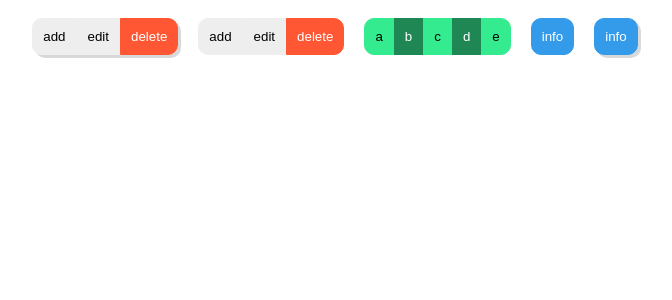
After one commit to Vym38224/PHP, a PHP site: page /views/components/panel.html in a window 1280 px wide. The commit adds this page. Shown: the top 300 px of the page, without its empty margins (305-977 px from the left). Run offline with PHP 8.4, Linux system fonts and the light colour scheme.

Commit message:
seminar 8 zacatek ale mozna hotovo

```diff
--- a/www2/databaze/index.php
+++ b/www2/databaze/index.php
@@ -7,6 +7,7 @@ require_once "controllers/DashboardController.php";
 require_once "controllers/ItemsController.php";
 require_once "controllers/OthersController.php";
 require_once "controllers/RouterController.php";
+
 
 $url = isset($_GET['url']) ? $_GET['url'] : 'dashboard/index';
 $url = rtrim($url, '/');
--- /dev/null
+++ b/www2/databaze/views/components/panel.html
@@ -0,0 +1,104 @@
+<!DOCTYPE html>
+<html lang="cs">
+
+<head>
+    <meta charset="UTF-8">
+    <meta name="viewport" content="width=device-width, initial-scale=1.0">
+    <title>React Panel Komponenta</title>
+    <script src="https://unpkg.com/react@18/umd/react.development.js"></script>
+    <script src="https://unpkg.com/react-dom@18/umd/react-dom.development.js"></script>
+    <script src="https://unpkg.com/@babel/standalone/babel.min.js"></script>
+    <style>
+        #root {
+            display: flex;
+            flex-wrap: wrap;
+            justify-content: center;
+        }
+
+        .panel {
+            margin: 10px;
+            display: flex;
+            flex-wrap: wrap;
+            border-radius: 10px;
+        }
+
+        .panel.shadow {
+            box-shadow: 3px 3px 0px rgb(0 0 0 / 15%);
+        }
+
+        .button {
+            padding: 10px;
+            border: none;
+            cursor: pointer;
+            display: inline-block;
+        }
+
+        .panel .button:first-child {
+            border-top-left-radius: 10px;
+            border-bottom-left-radius: 10px;
+        }
+
+        .panel .button:last-child {
+            border-top-right-radius: 10px;
+            border-bottom-right-radius: 10px;
+        }
+    </style>
+</head>
+
+<body>
+    <div id="root"></div>
+    <script type="text/babel">
+        const { useState } = React;
+
+        function Panel({ buttons, shadow, className }) {
+            return (
+                <div className={`panel ${shadow ? 'shadow' : ''} ${className}`}>
+                    {buttons.map((button, index) => (
+                        <button
+                            key={index}
+                            className="button"
+                            style={{
+                                backgroundColor: button.color,
+                                color: button.text === "info" ? '#fff' : (button.inverse ? '#000' : '#fff'), // Nastavení bílé barvy textu pro tlačítko "info"
+                                border: `1px solid ${button.color}`
+                            }}
+                        >
+                            {button.text}
+                        </button>
+                    ))}
+                </div>
+            );
+        }
+
+        const buttons = [
+            { text: "add", color: "#eee", inverse: true },
+            { text: "edit", color: "#eee", inverse: true },
+            { text: "delete", color: "#FF5733" }
+        ];
+
+        const buttons2 = [
+            { text: "a", color: "#34eb8f", inverse: true },
+            { text: "b", color: "#1f8753" },
+            { text: "c", color: "#34eb8f", inverse: true },
+            { text: "d", color: "#1f8753" },
+            { text: "e", color: "#34eb8f", inverse: true }
+        ];
+
+        const buttons3 = [
+            { text: "info", color: "#349beb", inverse: true }
+        ];
+
+        const root = ReactDOM.createRoot(document.getElementById('root'));
+        root.render(
+            <>
+                <Panel buttons={buttons} className="shadow" />
+                <Panel buttons={buttons} />
+                <Panel buttons={buttons2} />
+                <Panel buttons={buttons3} />
+                <Panel buttons={buttons3} className="shadow" />
+            </>
+        );
+    </script>
+</body>
+
+</html>
--- a/www2/databaze/views/dashboard/index.php
+++ b/www2/databaze/views/dashboard/index.php
@@ -76,7 +76,6 @@
         </section>
     </main>
 
-    <script src="bootstrap.bundle.js"></script>
 </body>
 
 </html>
```
